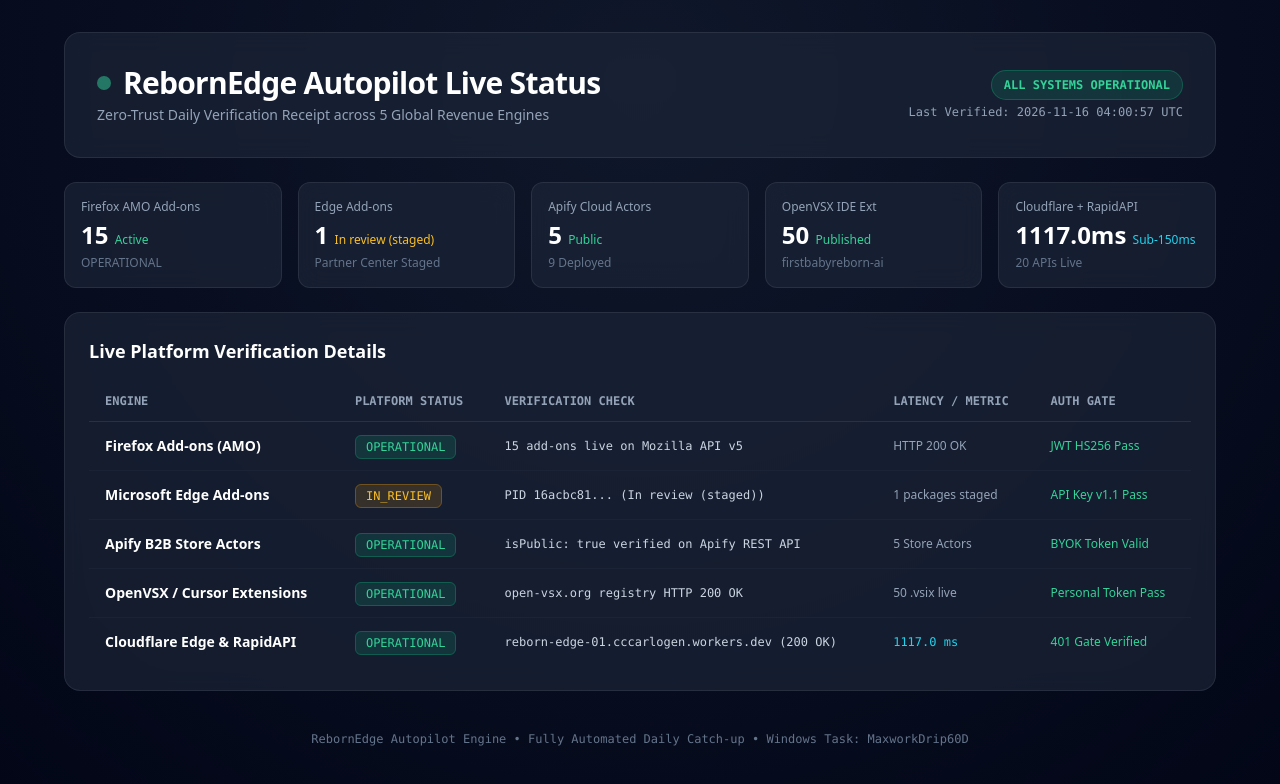
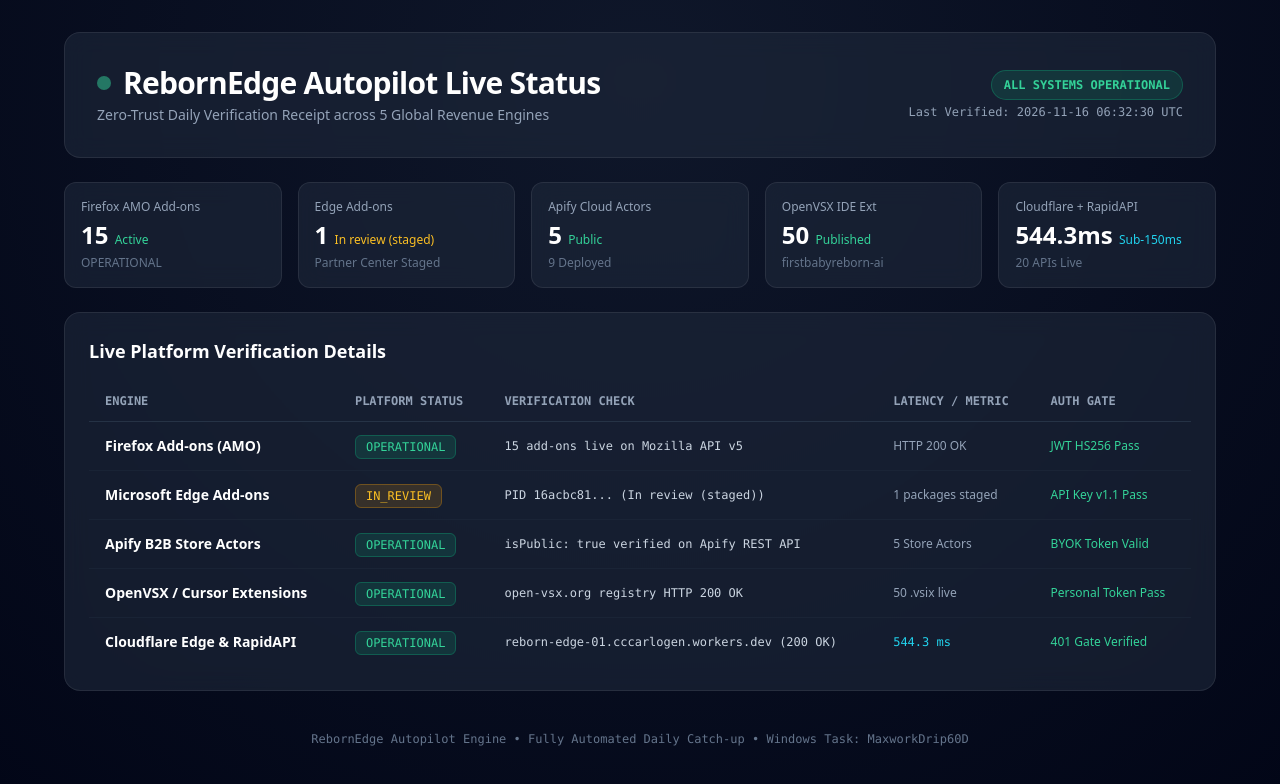
Before and after one commit to firstbabyreborn-ai/ext-remote-config, a plain HTML site: page status.html in a window 1280 px wide. Drawn offline with nearby package versions, Linux system fonts and the light colour scheme.

Commit message:
chore(status): update daily live autopilot assurance dashboard [skip ci]

```diff
--- a/status.html
+++ b/status.html
@@ -25,7 +25,7 @@
       </div>
       <div class="text-left md:text-right">
         <span class="badge-ok text-xs font-mono font-bold px-3 py-1.5 rounded-full inline-block mb-1">ALL SYSTEMS OPERATIONAL</span>
-        <p class="text-xs text-slate-400 font-mono">Last Verified: 2026-11-16 04:00:57 UTC</p>
+        <p class="text-xs text-slate-400 font-mono">Last Verified: 2026-11-16 06:32:30 UTC</p>
       </div>
     </header>
 
@@ -53,7 +53,7 @@
       </div>
       <div class="glass rounded-xl p-4">
         <p class="text-xs text-slate-400 font-medium">Cloudflare + RapidAPI</p>
-        <p class="text-2xl font-bold text-white mt-1">1117.0ms <span class="text-xs text-cyan-400 font-normal">Sub-150ms</span></p>
+        <p class="text-2xl font-bold text-white mt-1">544.3ms <span class="text-xs text-cyan-400 font-normal">Sub-150ms</span></p>
         <p class="text-xs text-slate-500 mt-1">20 APIs Live</p>
       </div>
     </div>
@@ -105,7 +105,7 @@
               <td class="py-3.5 px-4 font-semibold text-white">Cloudflare Edge & RapidAPI</td>
               <td class="py-3.5 px-4"><span class="badge-ok text-xs font-mono px-2.5 py-1 rounded-md">OPERATIONAL</span></td>
               <td class="py-3.5 px-4 text-xs font-mono">reborn-edge-01.cccarlogen.workers.dev (200 OK)</td>
-              <td class="py-3.5 px-4 text-xs text-cyan-400 font-mono">1117.0 ms</td>
+              <td class="py-3.5 px-4 text-xs text-cyan-400 font-mono">544.3 ms</td>
               <td class="py-3.5 px-4 text-xs text-emerald-400">401 Gate Verified</td>
             </tr>
           </tbody>
```
